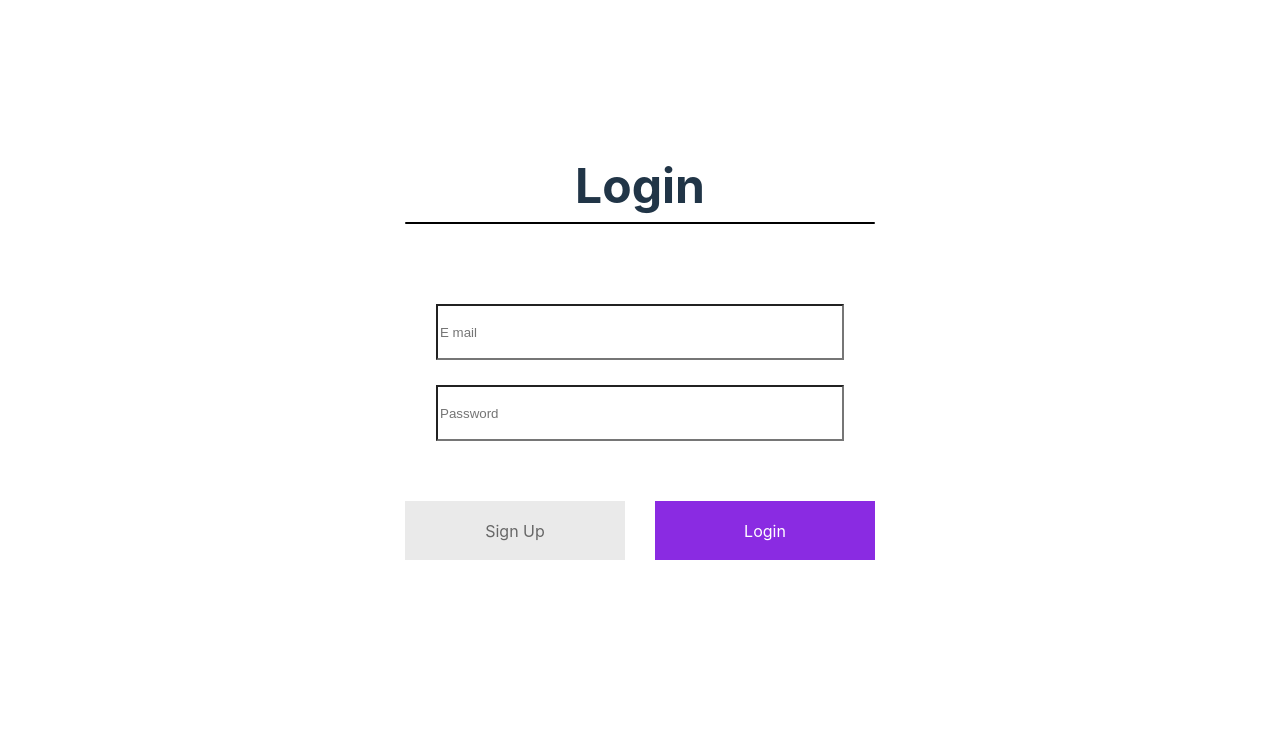
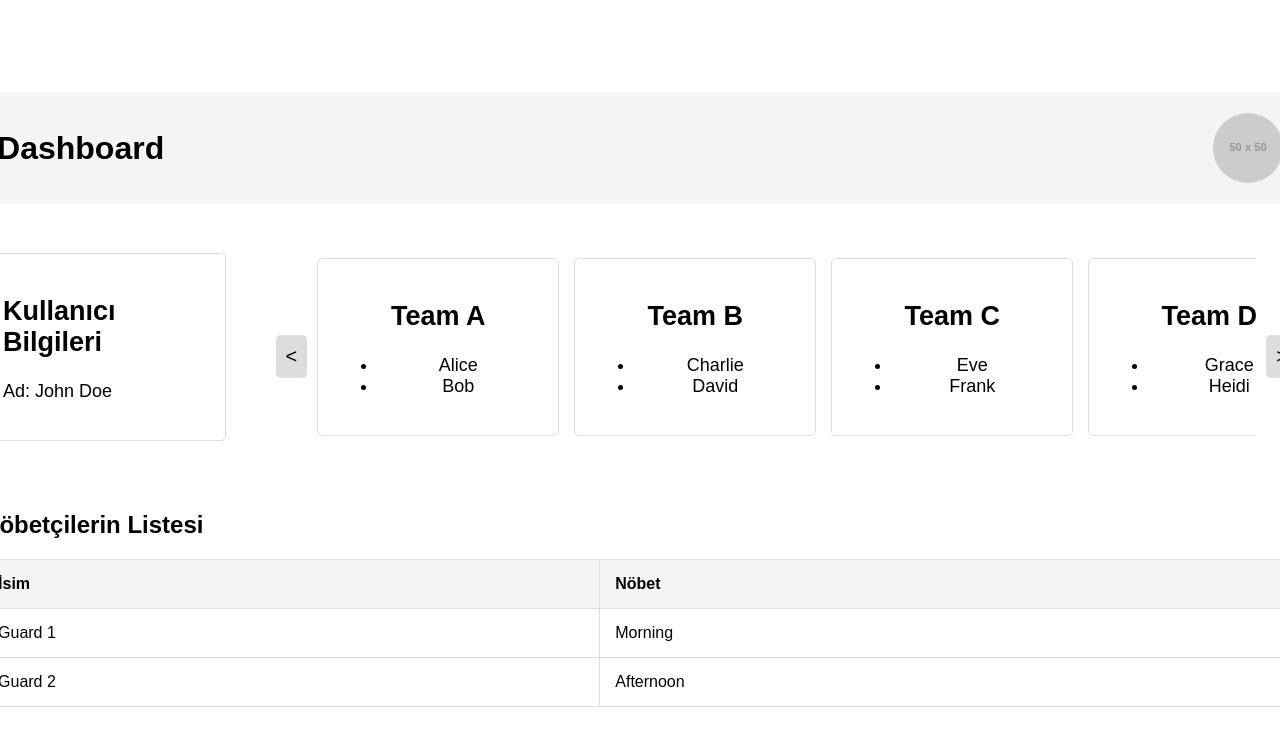
Before and after one commit to faozdev/CengaverFrontEnd, a React (Vite) app in the folder CengaverApp/: page /dashboard in a window 1280 px wide. Shown: the top 746 px of the page. Built offline with nearby package versions, Linux system fonts and the light colour scheme.

Commit message:
update dashboard

```diff
--- a/CengaverApp/package.json
+++ b/CengaverApp/package.json
@@ -11,7 +11,8 @@
   },
   "dependencies": {
     "react": "^18.3.1",
-    "react-dom": "^18.3.1"
+    "react-dom": "^18.3.1",
+    "react-router-dom": "^6.26.0"
   },
   "devDependencies": {
     "@eslint/js": "^9.8.0",
--- a/CengaverApp/src/App.jsx
+++ b/CengaverApp/src/App.jsx
@@ -1,12 +1,17 @@
-import './App.css'
 import LoginSignup from './login-signup/loginSignup';
+import React from 'react';
+import { BrowserRouter as Router, Routes, Route } from 'react-router-dom';
+import Dashboard from './Dashboard/dashboard';
 
-function App() {
+const App = () => {
     return (
-        <div>
-            <LoginSignup />
-        </div>
+      <Router>
+        <Routes>
+          <Route path="/" element={<LoginSignup />} />
+          <Route path="/dashboard" element={<Dashboard />} />
+        </Routes>
+      </Router>
     );
-}
+  };
 
 export default App;
--- a/CengaverApp/src/Dashboard/dashboard.css
+++ b/CengaverApp/src/Dashboard/dashboard.css
@@ -0,0 +1,106 @@
+.dashboard {
+    font-family: Arial, sans-serif;
+}
+
+.top-bar {
+    display: flex;
+    justify-content: space-between;
+    align-items: center;
+    background-color: #f4f4f4;
+    padding: 15px;
+    border-radius: 5px;
+    margin-bottom: 20px;
+}
+
+.profile-pic {
+    border-radius: 50%;
+    width: 70px;
+    height: 70px;
+}
+
+.content {
+    margin-top: 50px;
+    display: flex;
+    flex-direction: column;
+}
+
+.user-and-teams {
+    display: flex;
+    gap: 50px;
+}
+
+.card {
+    background-color: #fff;
+    border: 1px solid #ddd;
+    border-radius: 5px;
+    padding: 20px;
+    margin-bottom: 20px;
+    font-size: 18px;
+}
+
+.user-info {
+    margin-bottom: 20px;
+}
+
+.team-section {
+    display: flex;
+    align-items: center;
+    overflow: hidden;
+}
+
+.team-cards {
+    display: flex;
+    overflow-x: hidden;
+    white-space: nowrap;
+    scroll-behavior: smooth;
+}
+
+.scroll-button {
+    background-color: #ddd;
+    border: none;
+    border-radius: 5px;
+    cursor: pointer;
+    padding: 10px;
+    margin: 0 10px;
+    font-size: 20px;
+}
+
+.scroll-button.left {
+    margin-left: 0;
+}
+
+.scroll-button.right {
+    margin-right: 0;
+}
+
+.team-card {
+    display: inline-block;
+    background-color: #fff;
+    border: 1px solid #ddd;
+    border-radius: 5px;
+    padding: 20px;
+    margin-right: 15px;
+    min-width: 200px;
+    text-align: center;
+    font-size: 18px;
+}
+
+.guard-duties {
+    margin-top: 50px;
+}
+
+table {
+    width: 100%;
+    border-collapse: collapse;
+}
+
+th, td {
+    padding: 15px;
+    border: 1px solid #ddd;
+    text-align: left;
+    font-size: 16px;
+}
+
+th {
+    background-color: #f4f4f4;
+}
--- a/CengaverApp/src/Dashboard/dashboard.jsx
+++ b/CengaverApp/src/Dashboard/dashboard.jsx
@@ -0,0 +1,87 @@
+import React, { useRef } from 'react';
+import './dashboard.css'
+
+const user = {
+  name: "John Doe",
+  profilePic: "https://via.placeholder.com/50"
+};
+
+const teams = [
+    { name: "Team A", members: ["Alice", "Bob"] },
+    { name: "Team B", members: ["Charlie", "David"] },
+    { name: "Team C", members: ["Eve", "Frank"] },
+    { name: "Team D", members: ["Grace", "Heidi"] }
+  ];
+
+const guardDuties = [
+  { name: "Guard 1", duty: "Morning" },
+  { name: "Guard 2", duty: "Afternoon" }
+];
+
+const Dashboard = () => {
+    const teamCardsRef = useRef(null);
+
+  const scroll = (direction) => {
+    if (teamCardsRef.current) {
+      const scrollAmount = 200;
+      teamCardsRef.current.scrollBy({
+        left: direction === 'right' ? scrollAmount : -scrollAmount,
+        behavior: 'smooth'
+      });
+    }
+  };
+
+  return (
+    <div className="dashboard">
+      <div className="top-bar">
+        <h1>Dashboard</h1>
+        <img src={user.profilePic} alt="Profile" className="profile-pic" />
+      </div>
+      <div className="content">
+        <div className="user-and-teams">
+            <div className="card user-info">
+            <h2>Kullanıcı Bilgileri</h2>
+            <p>Ad: {user.name}</p>
+            </div>
+            <div className="team-section">
+            <button className="scroll-button left" onClick={() => scroll('left')}>{'<'}</button>
+            <div className="team-cards" ref={teamCardsRef}>
+                {teams.map((team, index) => (
+                <div key={index} className="card team-card">
+                    <h2>{team.name}</h2>
+                    <ul>
+                    {team.members.map((member, memberIndex) => (
+                        <li key={memberIndex}>{member}</li>
+                    ))}
+                    </ul>
+                </div>
+                ))}
+            </div>
+            <button className="scroll-button right" onClick={() => scroll('right')}>{'>'}</button>
+            </div>
+        </div>
+      </div>
+      <div className="guard-duties">
+          <h2>Nöbetçilerin Listesi</h2>
+          <table>
+            <thead>
+              <tr>
+                <th>İsim</th>
+                <th>Nöbet</th>
+              </tr>
+            </thead>
+            <tbody>
+              {guardDuties.map((duty, index) => (
+                <tr key={index}>
+                  <td>{duty.name}</td>
+                  <td>{duty.duty}</td>
+                </tr>
+              ))}
+            </tbody>
+          </table>
+        </div>
+    </div>
+  );
+};
+
+export default Dashboard;
--- a/CengaverApp/src/login-signup/loginSignup.css
+++ b/CengaverApp/src/login-signup/loginSignup.css
@@ -1,43 +1,63 @@
-.container{
-    margin: auto;
+body, html {
+    height: 100%;
+    margin: 0;
+    display: flex;
+    justify-content: center;
+    align-items: center;
+}
+
+.container {
+    width: 470px; /* Set a specific width for the container */
     padding-bottom: 30px;
 }
 
-.header{
+.header {
+    display: flex;
+    flex-direction: column;
     align-items: center;
     gap: 9px;
 }
 
-.text{
+.text {
     font-size: 48px;
     font-weight: 700;
 }
 
 .underline {
-  width: 470px;
-  height: 2px;
-  background-color: black;
-  border-radius: 9px;
+    width: 100%;
+    height: 2px;
+    background-color: black;
+    border-radius: 9px;
 }
-.inputs{
+
+.inputs {
     margin-top: 55px;
     display: flex;
     flex-direction: column;
     gap: 25px;
 }
-.input input{
-    height: 50px;
-    width: 400px;
-    background: transparent;
+
+.input {
+    display: flex;
+    align-items: center;
+    gap: 10px;
 }
 
-.submit-container{
-    display: flex;
-    gap: 30px;
-    margin: 60px auto;
+.input input {
+    height: 50px;
+    width: 100%;
+    background: transparent;
+    border: 1px solid #ccc;
+    padding: 0 10px;
 }
 
-.submit{
+.submit-container {
+    display: flex;
+    justify-content: center;
+    margin: 60px 0;
+}
+
+.submit {
     display: flex;
     justify-content: center;
     align-items: center;
@@ -48,7 +68,7 @@
     cursor: pointer;
 }
 
-.gray{
+.gray {
     background-color: #EAEAEA;
     color: #676767;
 }
--- a/CengaverApp/src/login-signup/loginSignup.jsx
+++ b/CengaverApp/src/login-signup/loginSignup.jsx
@@ -1,42 +1,83 @@
-import React from 'react'
-import { useState } from 'react';
+import React, { useState } from 'react';
+import { useNavigate } from 'react-router-dom';
 import './loginSignup.css'
 
 const LoginSignup = () => {
 
-  const [action, setAction] = useState('Login');
+  const [username, setUsername] = useState('');
+  const [password, setPassword] = useState('');
+  const navigate = useNavigate();
 
+  const handleSubmit = async (event) => {
+    event.preventDefault();
+    try {
+      await new Promise((resolve) => setTimeout(resolve, 500));
+      navigate('/dashboard');
+    } catch (error) {
+      console.error('An error occurred:', error);
+    }
+  };
+  /*
+  const handleSubmit = async (event) => {
+    event.preventDefault();
+
+    // Replace with your API endpoint
+    const apiEndpoint = 'https://your-api-endpoint.com/login';
+
+    try {
+      const response = await fetch(apiEndpoint, {
+        method: 'POST',
+        headers: {
+          'Content-Type': 'application/json',
+        },
+        body: JSON.stringify({ username, password }),
+      });
+
+      const result = await response.json();
+
+      if (response.ok) {
+        // Navigate to dashboard on successful login
+        navigate('/dashboard');
+      } else {
+        // Handle errors
+        console.error('Login failed:', result.message);
+      }
+    } catch (error) {
+      console.error('An error occurred:', error);
+    }
+  };
+*/
   return (
       <div className="container">
         <div className="header">
-          <div className="text">{action}</div>
+          <div className="text">Login</div>
           <div className="underline"></div>
         </div>
-        <div className="inputs">
-        {action === "Login"? <div></div> : <div className="input">
-          <img src="" alt="" />
-          <input type="text" placeholder='Name'/>
-        </div>}
+        <form className="inputs" onSubmit={handleSubmit}>
         <div className="input">
           <img src="" alt="" />
-          <input type="email" placeholder='E mail'/>
+          <input
+            type="text"
+            placeholder="Username"
+            value={username}
+            onChange={(e) => setUsername(e.target.value)}
+          />
         </div>
           <div className="input">
             <img src="" alt="" />
-            <input type="password" placeholder='Password'/>
+            <input
+            type="password"
+            placeholder="Password"
+            value={password}
+            onChange={(e) => setPassword(e.target.value)}
+          />
           </div>
+        <div className="submit-container">
+        <button type="submit" className="submit">
+          Login
+        </button>
         </div>
-        <div className="submit-container">
-        <div
-          className={action === "Login" ? "submit gray" : "submit"}
-          onClick={() => setAction('Sign Up')}>
-          Sign Up
-        </div>
-        <div className={action === "Sign Up" ? "submit gray" : "submit"}
-          onClick={() => setAction('Login')}>
-          Login
-        </div>
-        </div>
+        </form>
       </div>
   );
 };
--- a/CengaverApp/src/main.jsx
+++ b/CengaverApp/src/main.jsx
@@ -2,11 +2,12 @@ import { StrictMode } from 'react'
 import { createRoot } from 'react-dom/client'
 import App from './App.jsx'
 import LoginSignup from './login-signup/loginSignup.jsx'
+import Dashboard from './Dashboard/dashboard.jsx'
 
-import './index.css'
+
 
 createRoot(document.getElementById('root')).render(
   <StrictMode>
-    <LoginSignup />
+    <App />
   </StrictMode>,
 )
```
Also changed, not shown: 1 other file (tests, documents, lock files or other folders).
